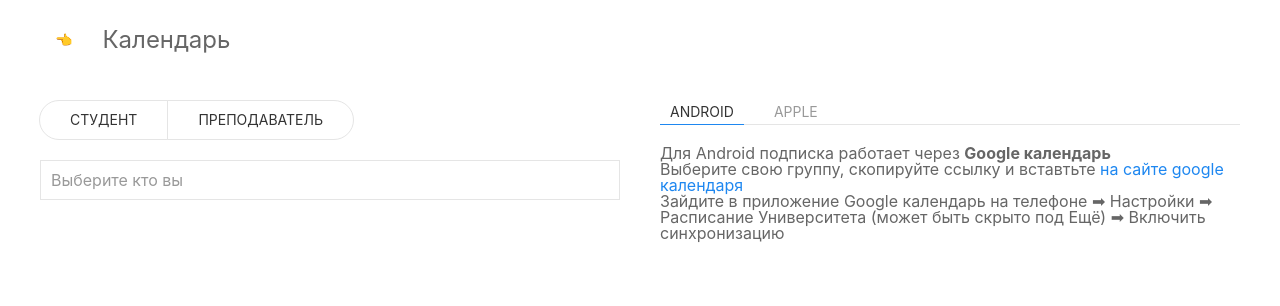
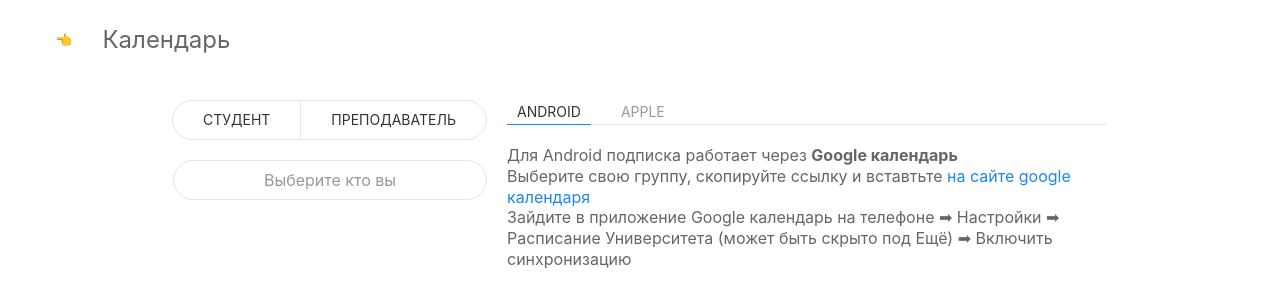
Before and after one commit to financial-university/schedule.fa.ru, a Vue app: page /calendar in a window 1280 px wide. Shown: the top 306 px of the page. Built offline with nearby package versions, Linux system fonts and the light colour scheme; what vue-clipboard2 would draw is missing.

Commit message:
Поправил страницу календаря

```diff
--- a/src/components/CalendarURL.vue
+++ b/src/components/CalendarURL.vue
@@ -41,7 +41,9 @@
                                 </transition-group>
                             </div>
                             <div v-else>
-                                <p>Группа не найдена</p>
+                                <button class="uk-input uk-form-danger uk-margin-top calendar-link">
+                                    Группа не найдена
+                                </button>
                             </div>
                         </div>
                     </div>
@@ -54,7 +56,7 @@
                     <a :href="url(true)">Подписаться на календарь</a>
                 </div>
                 <div v-else>
-                    <button class="uk-input uk-form-success uk-margin-top" v-clipboard:copy="url(false)"
+                    <button class="uk-input uk-form-success uk-margin-top calendar-link" v-clipboard:copy="url(false)"
                             v-clipboard:success="onCopy"
                             v-clipboard:error="onError">
                         {{ url(false) }}
@@ -164,6 +166,15 @@
 </script>
 
 <style scoped>
+    .form-control {
+        text-align: center;
+        border-radius: 50px;
+    }
+
+    .calendar-link {
+        border-radius: 50px;
+    }
+
     .list-complete-item {
         transition: all 0.4s ease;
     }
--- a/src/components/Instructions.vue
+++ b/src/components/Instructions.vue
@@ -5,7 +5,7 @@
             <li><a href="#">Apple</a></li>
         </ul>
 
-        <ul class="uk-switcher uk-margin">
+        <ul class="uk-switcher uk-margin instruction-block">
             <li><p>Для Android подписка работает через <b>Google календарь</b></p>
                 <p>Выберите свою группу, скопируйте ссылку и вставтьте <a
                         href="https://calendar.google.com/calendar/r/settings/addbyurl">на сайте google календаря</a>
@@ -27,5 +27,7 @@
 </script>
 
 <style scoped>
-
+    .instruction-block{
+        line-height: 1.3;
+    }
 </style>
--- a/src/views/Calendar.vue
+++ b/src/views/Calendar.vue
@@ -17,11 +17,11 @@
 <!--            <header>-->
 <!--                <h1>Календарь</h1>-->
 <!--            </header>-->
-            <section class="uk-margin-top uk-child-width-1-2@m uk-grid">
-                <article>
-                    <CalendarUrl/>
+            <section class="uk-margin-top uk-flex uk-flex-center uk-flex-wrap uk-flex-wrap-around">
+                <article class="uk-margin-bottom">
+                    <CalendarUrl class="link-generator"/>
                 </article>
-                <article>
+                <article class="uk-margin-left uk-width-auto@s uk-width-1-2@m">
                     <Instructions/>
                 </article>
             </section>
@@ -60,6 +60,10 @@
     }
 
     /* Grid styles -------------------------------------------------*/
+    .link-generator {
+        width: auto;
+        max-width: 400px;
+    }
     .cards {
         display: grid;
         grid-template-columns: repeat(auto-fit, minmax(50vh, 1fr));
```
